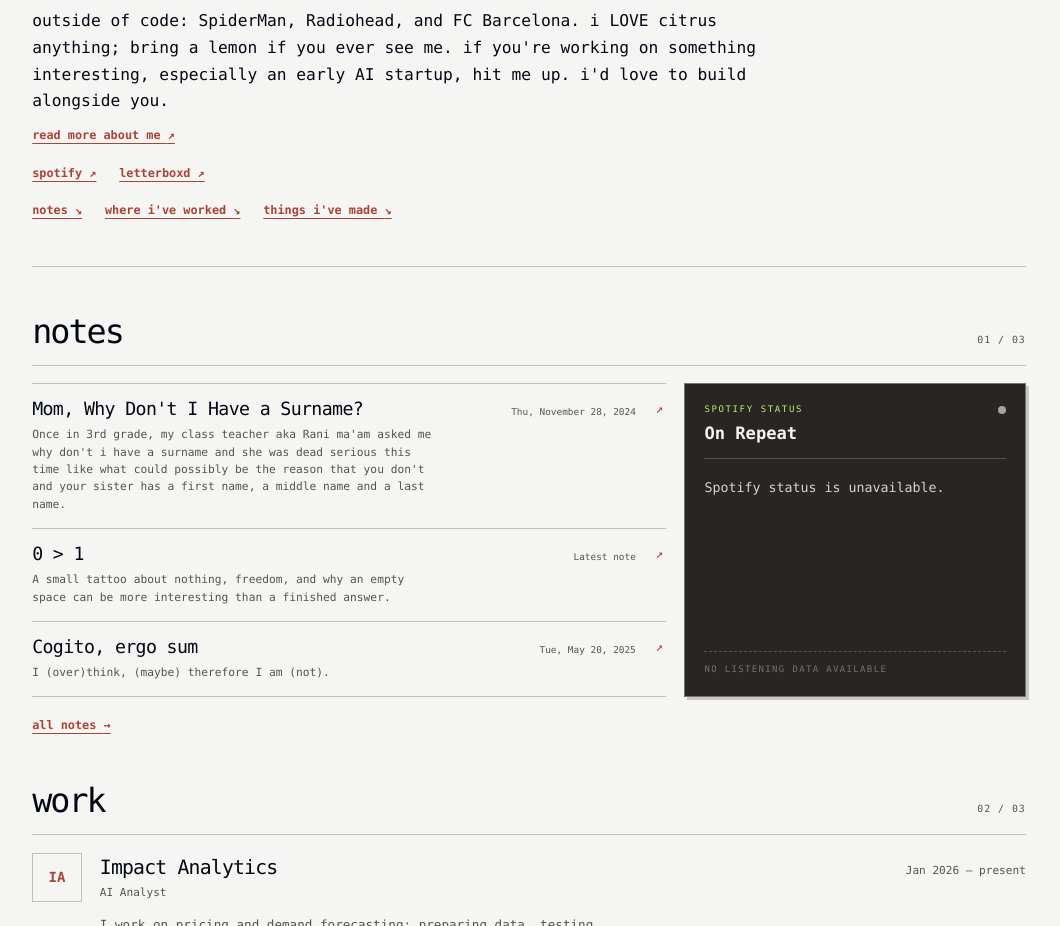
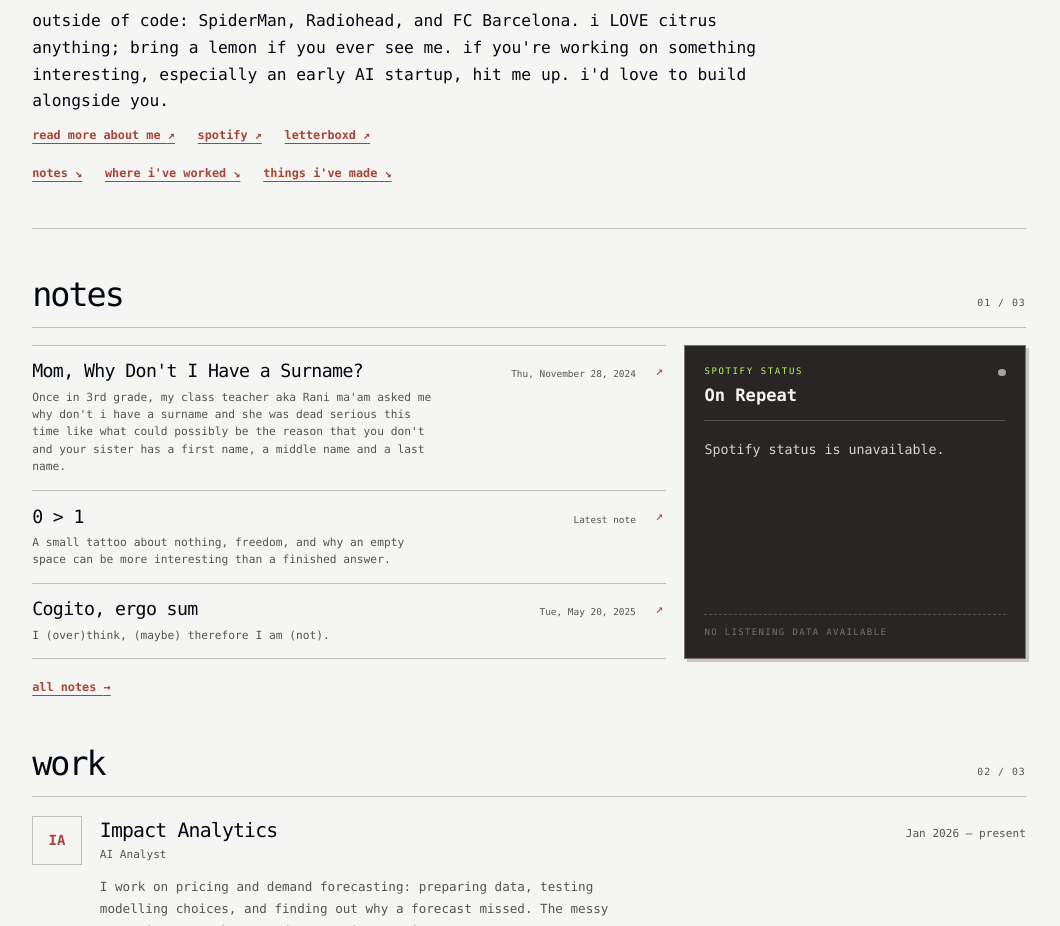
Before and after one commit to ansh0eman/anshu-man, an Astro site: page / in a window 1280 px wide. Shown: the part 820-1746 px from the top of the page, without its empty margins (111-1171 px from the left). Built offline with nearby package versions, Linux system fonts and the light colour scheme; Astro itself is replaced by a stand-in of ours; some packages are replaced by stand-ins of ours; no server answers.

Commit message:
Keep profile links beside about link

```diff
--- a/src/pages/index.astro
+++ b/src/pages/index.astro
@@ -52,8 +52,8 @@ const featuredProjects = [
 				<p class="home-lede">i studied computer science, but books, art, music, and philosophy take up just as much space in my head as code. i've called myself a thinker, a creative, an addict, and lately a builder. i like working where tech meets art, then following an idea past the demo to see who can use it and what breaks.</p>
 				<p class="home-lede">i've wrangled government APIs, built an AI-powered compliance project with a team, and taken part in a few hackathons. SetuAI even came away with a special award at SAP Hackfest. i'm drawn to hard problems, small teams, and early ideas that might grow into something useful.</p>
 				<p class="home-lede">outside of code: SpiderMan, Radiohead, and FC Barcelona. i LOVE citrus anything; bring a lemon if you ever see me. if you're working on something interesting, especially an early AI startup, hit me up. i'd love to build alongside you.</p>
-				<p class="home-elsewhere"><a href="/about/">read more about me <span aria-hidden="true">↗</span></a></p>
-				<nav class="home-social" aria-label="Find me elsewhere">
+				<nav class="home-elsewhere" aria-label="About and social profiles">
+					<a href="/about/">read more about me <span aria-hidden="true">↗</span></a>
 					<a href="https://open.spotify.com/user/a9hedv3hqk3x1wbhfqbm50z68" target="_blank" rel="noopener noreferrer">spotify <span aria-hidden="true">↗</span></a>
 					<a href="https://letterboxd.com/fre4k/" target="_blank" rel="noopener noreferrer">letterboxd <span aria-hidden="true">↗</span></a>
 				</nav>
@@ -148,12 +148,10 @@ const featuredProjects = [
 	.home-artwork img { display: block; width: min(66%, 44rem); height: clamp(11rem, 28vw, 20rem); object-fit: cover; object-position: center; box-shadow: 0 6px 22px rgb(0 0 0 / .22); }
 	.home-lede { max-width: 75ch; font-size: clamp(.94rem, 1.4vw, 1.07rem); line-height: 1.65; }
 	.home-lede + .home-lede { margin-top: .75rem; }
-	.home-elsewhere { margin-top: .7rem; color: var(--muted); font-size: .78rem; line-height: 1.6; }
+	.home-elsewhere { display: flex; flex-wrap: wrap; align-items: center; gap: .6rem 1.5rem; margin-top: .7rem; color: var(--muted); font-size: .78rem; line-height: 1.6; }
 	.home-elsewhere span { color: var(--accent); }
 	.home-elsewhere a { color: var(--accent); font-weight: 700; text-decoration: underline; text-underline-offset: .3em; }
-	.home-social { display: flex; flex-wrap: wrap; gap: .8rem 1.5rem; margin-top: 1.3rem; }
-	.home-social a { width: fit-content; color: var(--accent); font-size: .78rem; font-weight: 700; text-decoration: underline; text-underline-offset: .3em; }
-	.home-social a:hover { text-decoration-thickness: 2px; }
+	.home-elsewhere a:hover { text-decoration-thickness: 2px; }
 	.home-jumps { display: flex; flex-wrap: wrap; gap: .8rem 1.5rem; margin-top: 1.3rem; }
 	.home-jumps a, .section-link { width: fit-content; color: var(--accent); font-size: .78rem; font-weight: 700; text-decoration: underline; text-underline-offset: .3em; }
 	.home-jumps a:hover, .section-link:hover { text-decoration-thickness: 2px; }
```
